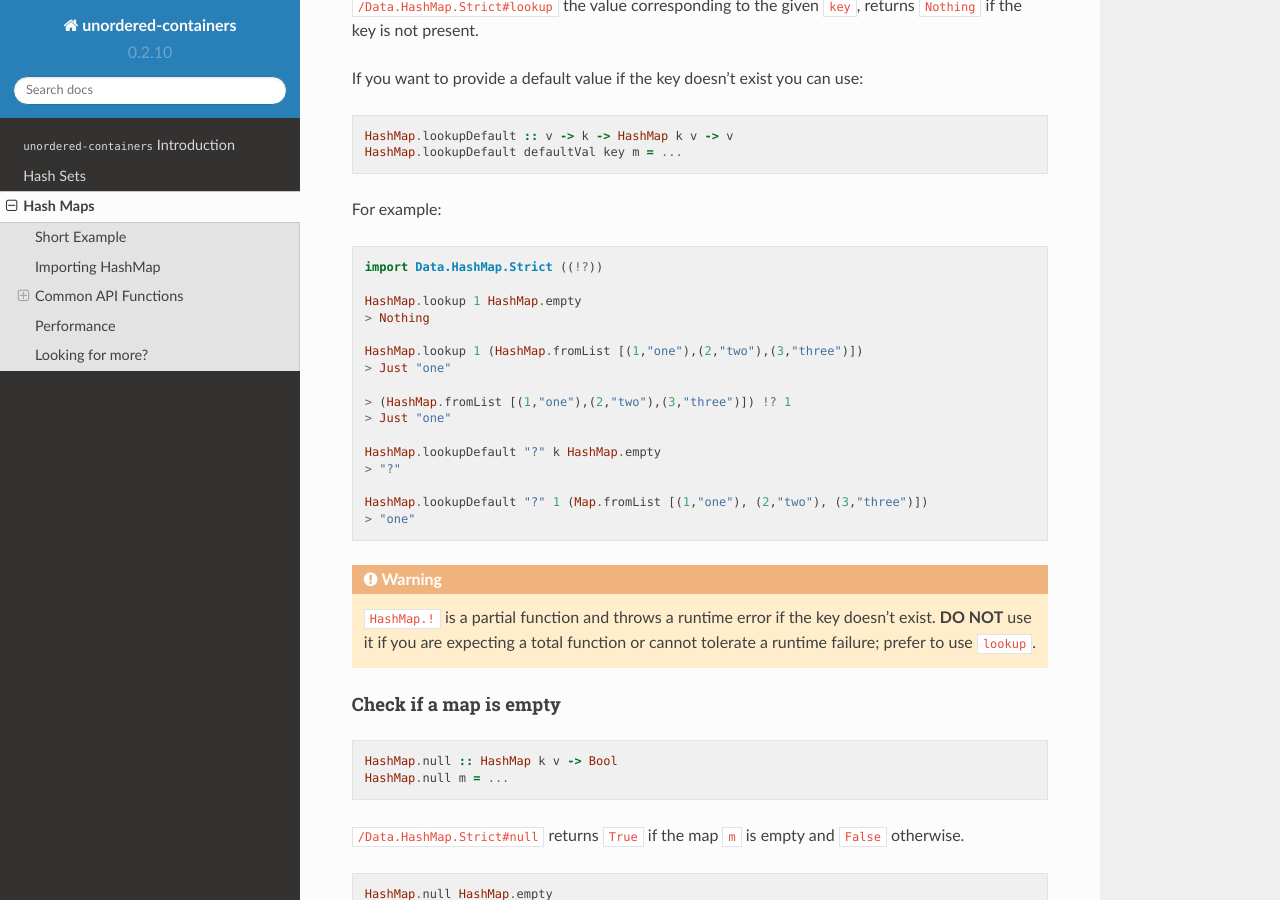
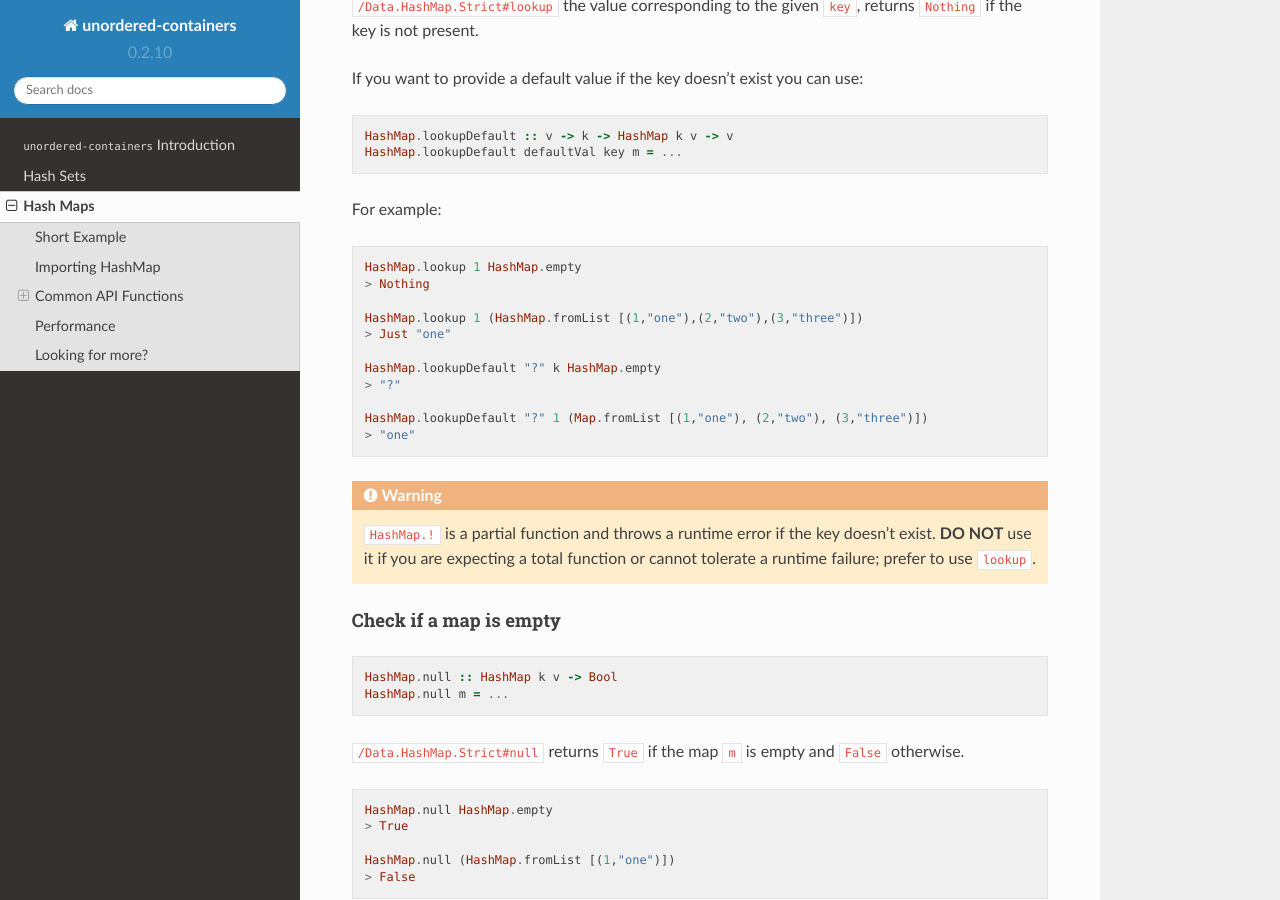
Before and after one commit to haskell-unordered-containers/unordered-containers, a Sphinx documentation site: the page built from docs/hash-map.rst, in a window 1280 px wide and 900 px high, scrolled down 4261 px. Built offline with Sphinx 7.4.7 and the Read the Docs theme 2.0.0, drawn with Linux system fonts in a browser that asks for light colours; cross-references to code outside the pages are shown as plain code.

Commit message:
Remove use of (missing) HashMap.!?.

```diff
--- a/docs/hash-map.rst
+++ b/docs/hash-map.rst
@@ -241,15 +241,10 @@ If you want to provide a default value if the key doesn't exist you can use:
 
 For example::
 
-    import Data.HashMap.Strict ((!?))
-
     HashMap.lookup 1 HashMap.empty
     > Nothing
 
     HashMap.lookup 1 (HashMap.fromList [(1,"one"),(2,"two"),(3,"three")])
-    > Just "one"
-
-    > (HashMap.fromList [(1,"one"),(2,"two"),(3,"three")]) !? 1
     > Just "one"
 
     HashMap.lookupDefault "?" k HashMap.empty
```
